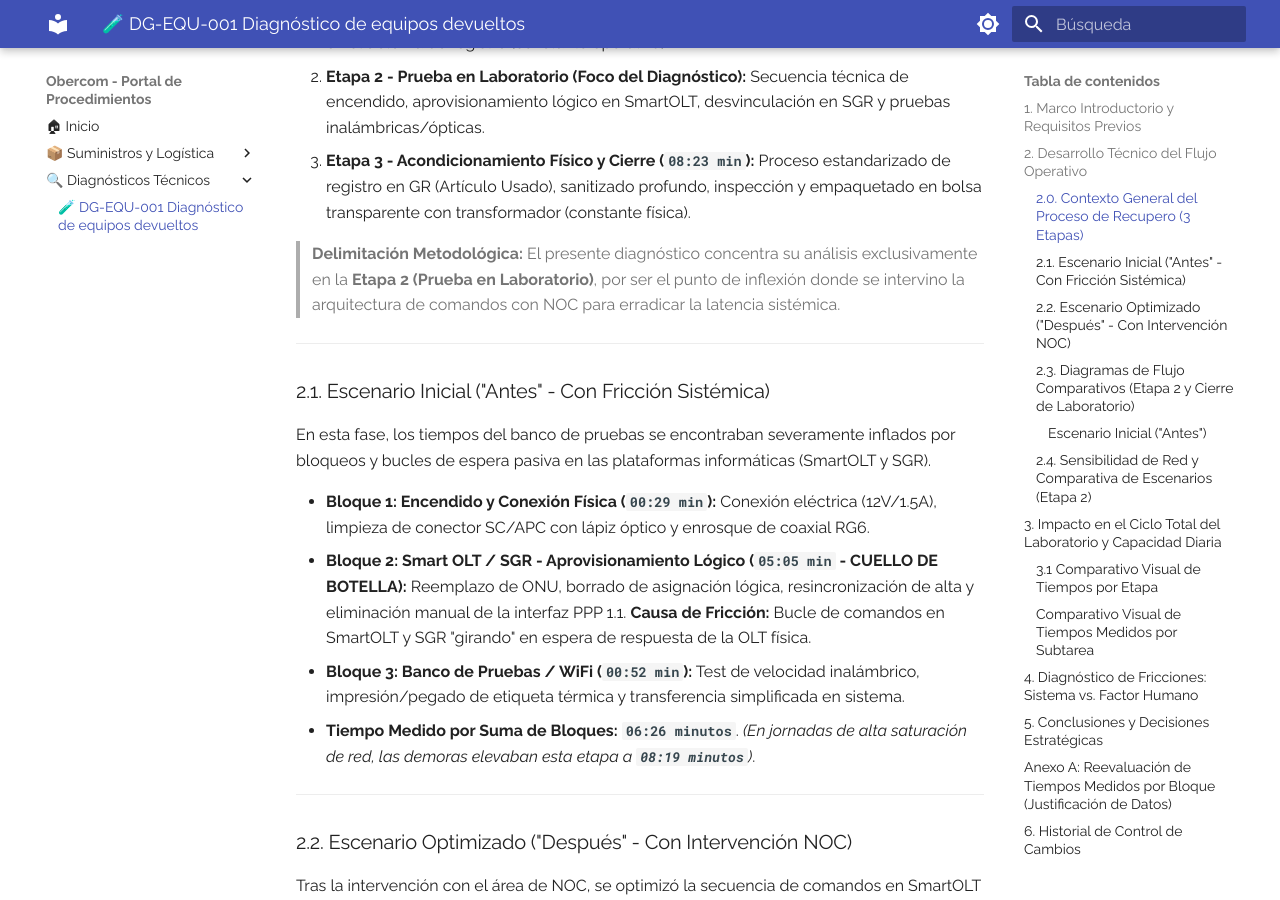
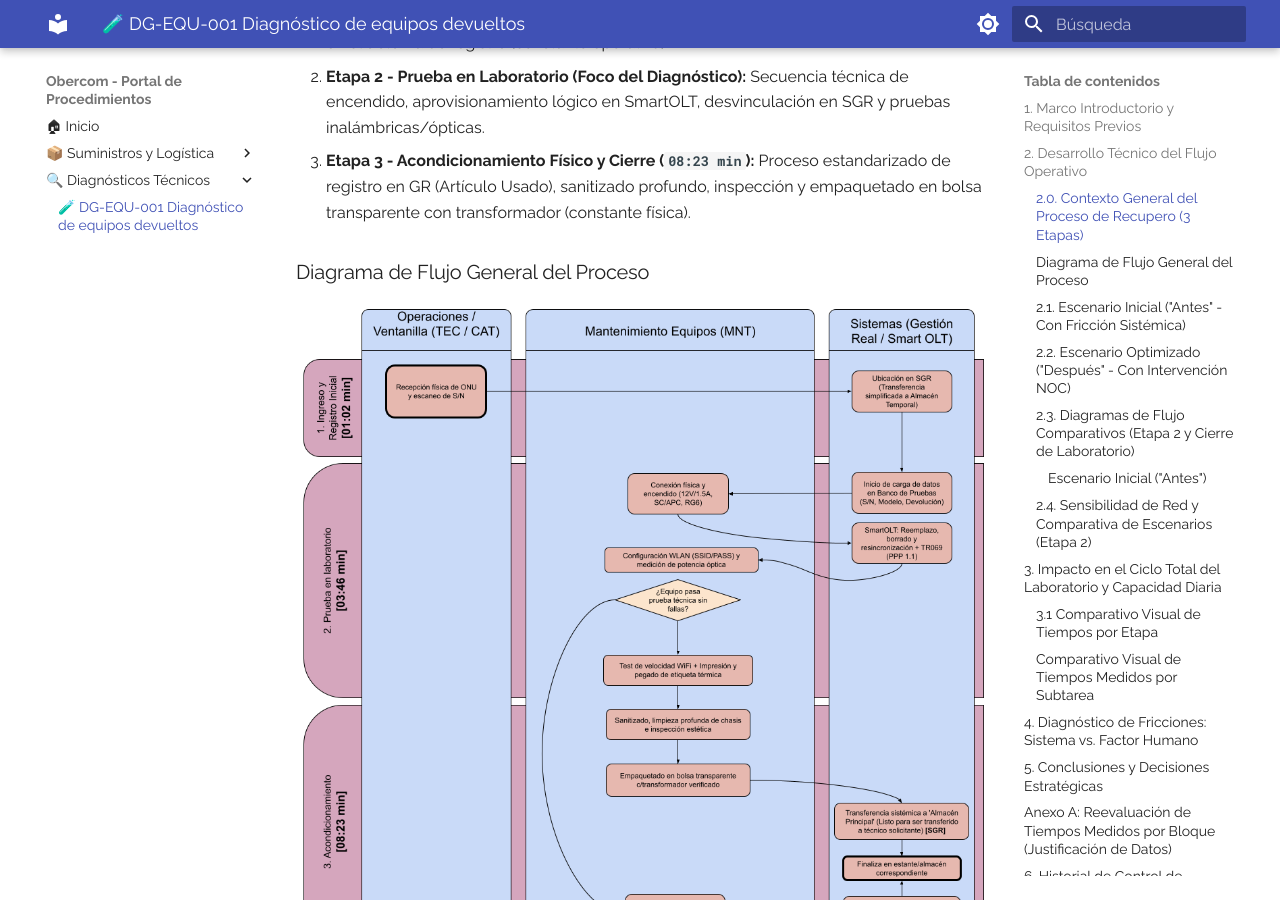
Before and after one commit to elingenierok/procedimientos-isp, an MkDocs documentation site: the page built from docs/diagnosticos/DG-EQU-001.md, in a window 1280 px wide and 900 px high, scrolled down 1239 px. Built offline with MkDocs 1.6.1 and Material for MkDocs 9.7.7, drawn with Linux system fonts in a browser that asks for light colours.

Commit message:
Add flowchart to DG-EQU-001 documentation
Added flowchart to enhance understanding of the process.

```diff
--- a/docs/diagnosticos/DG-EQU-001.md
+++ b/docs/diagnosticos/DG-EQU-001.md
@@ -29,6 +29,9 @@ El procedimiento integral de recupero y reinserción de equipos en stock se comp
 1. **Etapa 1 - Ingreso y Registro Inicial (`01:02 min`):** Transferencia simplificada y carga inicial en el sistema de registro (constante operativa).
 2. **Etapa 2 - Prueba en Laboratorio (Foco del Diagnóstico):** Secuencia técnica de encendido, aprovisionamiento lógico en SmartOLT, desvinculación en SGR y pruebas inalámbricas/ópticas.
 3. **Etapa 3 - Acondicionamiento Físico y Cierre (`08:23 min`):** Proceso estandarizado de registro en GR (Artículo Usado), sanitizado profundo, inspección y empaquetado en bolsa transparente con transformador (constante física).
+
+### Diagrama de Flujo General del Proceso
+![Diagrama de Flujo de Recupero de Equipos](../img/FLUJO-PRUE.png)
 
 > **Delimitación Metodológica:** El presente diagnóstico concentra su análisis exclusivamente en la **Etapa 2 (Prueba en Laboratorio)**, por ser el punto de inflexión donde se intervino la arquitectura de comandos con NOC para erradicar la latencia sistémica.
 
```
